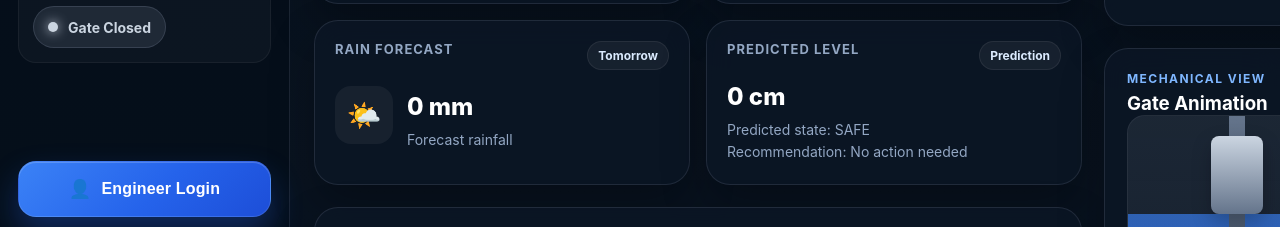
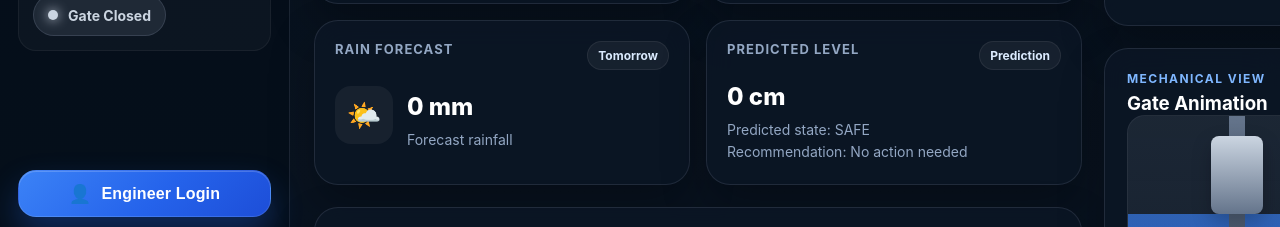
Before and after one commit to JeyakumarRenujan/Dam_Safety_System, a website: page public/index.html in a window 1280 px wide. Shown: the part 561-788 px from the top of the page. Drawn offline with nearby package versions, Linux system fonts and the light colour scheme; no server answers.

Commit message:
alignemet

```diff
--- a/public/style.css
+++ b/public/style.css
@@ -55,7 +55,7 @@ body {
   padding: 22px 18px;
   display: flex;
   flex-direction: column;
-  gap: 20px;
+  gap: 17px;
   position: sticky;
   top: 0;
   height: 100vh;
@@ -131,7 +131,7 @@ body {
 
 .side-label {
   display: block;
-  margin-bottom: 10px;
+  margin-bottom: 7px;
   font-size: 12px;
   color: var(--muted);
   letter-spacing: 0.08em;
@@ -141,7 +141,7 @@ body {
 
 .admin-btn {
   margin-top: auto;
-  min-height: 56px;
+  min-height: 47px;
   width: 100%;
   border: 1px solid rgba(255, 255, 255, 0.10);
   border-radius: 18px;
```
